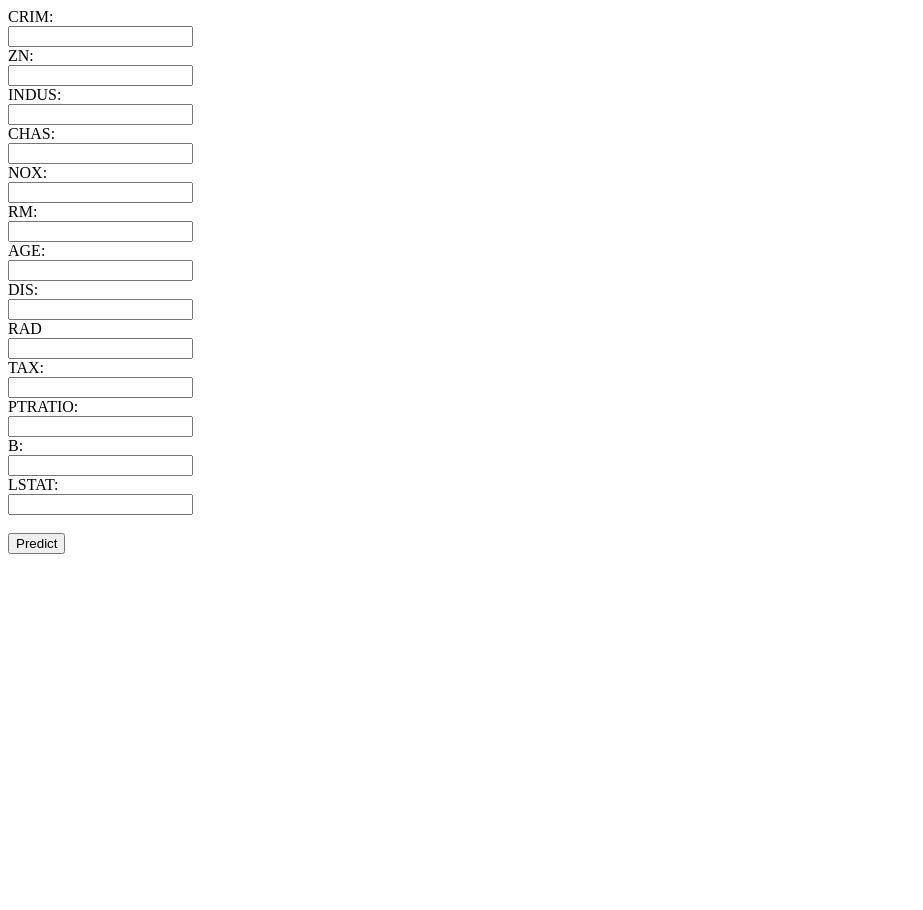
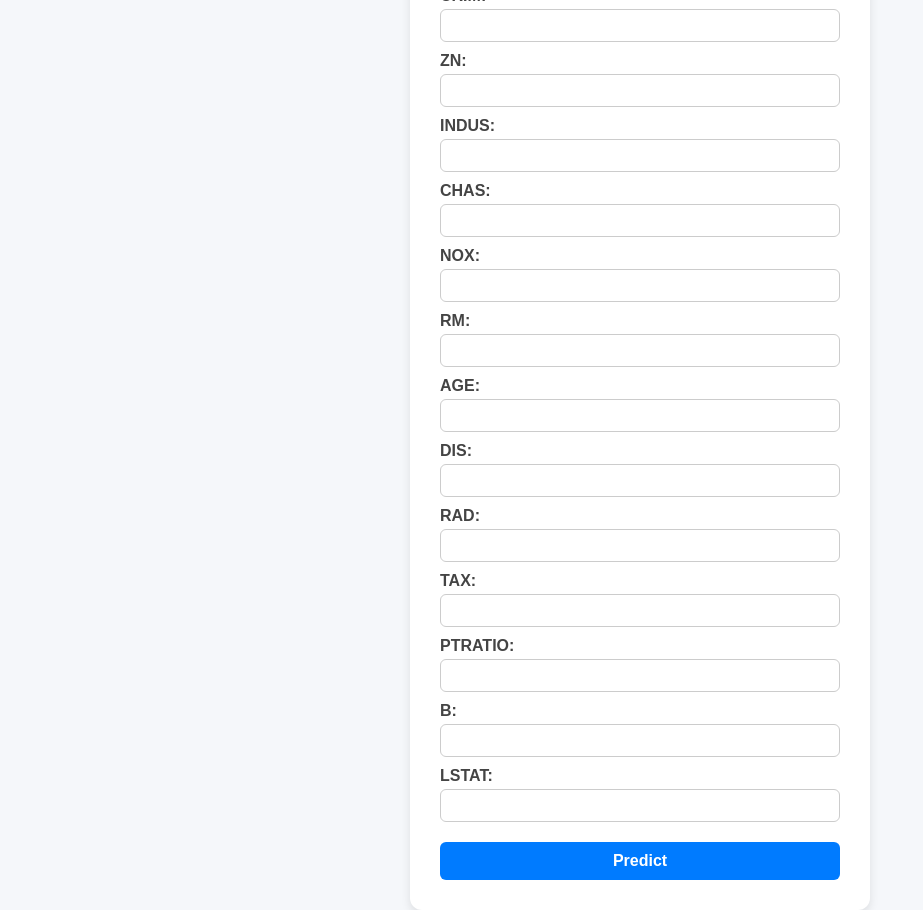
Before and after one commit to ajitnayak2911/House_Price_Prediction_Project, a Flask app: page / in a window 1280 px wide. Shown: the whole page, without its empty margins (0-923 px from the left). Before the commit the page ends 554 px from the top, so only its background shows below. Run offline with Flask 3, Linux system fonts and the light colour scheme; parts of the project's set-up code (start-up, migrations or seed data) failed here and were passed over.

Commit message:
added the css to the index file

```diff
--- a/templates/index.html
+++ b/templates/index.html
@@ -1,51 +1,125 @@
+<!DOCTYPE html>
+<html lang="en">
+<head>
+    <meta charset="UTF-8">
+    <title>House Price Prediction</title>
+    <style>
+        body {
+            font-family: Arial, sans-serif;
+            background: #f5f7fa;
+            margin: 0;
+            padding: 0;
+            display: flex;
+            height: 100vh;
+            align-items: center;
+            justify-content: center;
+        }
+
+        form {
+            background: white;
+            padding: 30px;
+            border-radius: 12px;
+            box-shadow: 0 4px 10px rgba(0, 0, 0, 0.1);
+            width: 400px;
+        }
+
+        h2 {
+            text-align: center;
+            margin-bottom: 20px;
+            color: #333;
+        }
+
+        label {
+            display: block;
+            margin-top: 10px;
+            font-weight: bold;
+            color: #444;
+        }
+
+        input[type="text"] {
+            width: 100%;
+            padding: 8px;
+            margin-top: 4px;
+            border: 1px solid #ccc;
+            border-radius: 6px;
+            box-sizing: border-box;
+        }
+
+        input[type="submit"] {
+            width: 100%;
+            padding: 10px;
+            background-color: #007bff;
+            color: white;
+            font-size: 16px;
+            font-weight: bold;
+            border: none;
+            border-radius: 6px;
+            margin-top: 20px;
+            cursor: pointer;
+            transition: background-color 0.2s ease-in-out;
+        }
+
+        input[type="submit"]:hover {
+            background-color: #0056b3;
+        }
+
+        .prediction {
+            text-align: center;
+            margin-top: 20px;
+            font-size: 18px;
+            color: green;
+        }
+    </style>
+</head>
 <body>
+
     <form action="/predict" method="post">
-        <label>CRIM:</label><br>
-        <input type="text" name="CRIM"><br>
+        <h2>Enter House Features</h2>
 
-        <label>ZN:</label><br>
-        <input type="text" name="ZN"><br>
+        <label>CRIM:</label>
+        <input type="text" name="CRIM">
 
-        <label>INDUS:</label><br>
-        <input type="text" name="INDUS"><br>
+        <label>ZN:</label>
+        <input type="text" name="ZN">
 
-        <label>CHAS:</label><br>
-        <input type="text" name="CHAS"><br>
+        <label>INDUS:</label>
+        <input type="text" name="INDUS">
 
-        <label>NOX:</label><br>
-        <input type="text" name="NOX"><br>
+        <label>CHAS:</label>
+        <input type="text" name="CHAS">
 
-        <label>RM:</label><br>
-        <input type="text" name="RM"><br>
+        <label>NOX:</label>
+        <input type="text" name="NOX">
 
-        <label>AGE:</label><br>
-        <input type="text" name="AGE"><br>
+        <label>RM:</label>
+        <input type="text" name="RM">
 
-        <label>DIS:</label><br>
-        <input type="text" name="DIS"><br>
+        <label>AGE:</label>
+        <input type="text" name="AGE">
 
-        <label>RAD</label><br>
-        <input type="text" name="RAD"><br>
+        <label>DIS:</label>
+        <input type="text" name="DIS">
 
-        <label>TAX:</label><br>
-        <input type="text" name="TAX"><br>
+        <label>RAD:</label>
+        <input type="text" name="RAD">
 
-        <label>PTRATIO:</label><br>
-        <input type="text" name="PTRATIO"><br>
+        <label>TAX:</label>
+        <input type="text" name="TAX">
 
-        <label>B:</label><br>
-        <input type="text" name="B"><br>
+        <label>PTRATIO:</label>
+        <input type="text" name="PTRATIO">
 
-        <label>LSTAT:</label><br>
-        <input type="text" name="LSTAT"><br>
+        <label>B:</label>
+        <input type="text" name="B">
 
-        <br>
+        <label>LSTAT:</label>
+        <input type="text" name="LSTAT">
+
         <input type="submit" value="Predict">
-
     </form>
 
     {% if prediction_text %}
-        <h3>{{ prediction_text }}</h3>
+        <div class="prediction">{{ prediction_text }}</div>
     {% endif %}
 
 </body>
```
